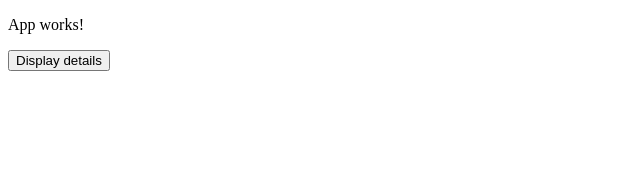
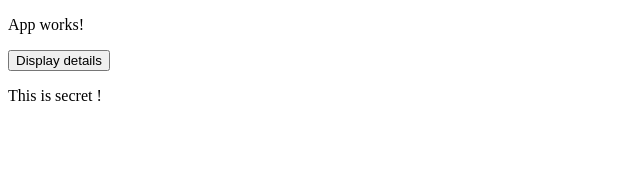
Before and after one commit to fakchichMohammed/Angular-Assignment-3-Practicing-Directives, an Angular app in the folder angular-assi-practicing-directives/: page / in a window 1280 px wide. Both pictures are taken after a click on the button "Display details". Shown: the top 177 px of the page, without its empty margins (0-640 px from the left). Built offline with nearby package versions, Linux system fonts and the light colour scheme.

Commit message:
Bind the paragraph to the button clicks

```diff
--- a/angular-assi-practicing-directives/src/app/app.component.html
+++ b/angular-assi-practicing-directives/src/app/app.component.html
@@ -1,2 +1,3 @@
 <p>App works!</p>
 <button (click)="onDisplayDetails()">Display details</button>
+<p *ngIf="displayDetails">This is secret !</p>
--- a/angular-assi-practicing-directives/src/app/app.component.ts
+++ b/angular-assi-practicing-directives/src/app/app.component.ts
@@ -3,13 +3,18 @@ import { Component } from '@angular/core';
 @Component({
   selector: 'app-root',
   templateUrl: './app.component.html',
-  styleUrls: ['./app.component.scss']
+  styleUrls: ['./app.component.scss'],
 })
 export class AppComponent {
   title = 'angular-assi-practicing-directives';
+  displayDetails: boolean = false;
+
   // <-- Add button wich says Display details
-    onDisplayDetails():void {
-
+    onDisplayDetails(): void {
+      // <-- Display the paragraph with a basic text like : "This is secret!"
+      if (this.displayDetails == true) this.displayDetails = false;
+      else this.displayDetails = true;
+      //
     }
   //
 
```
